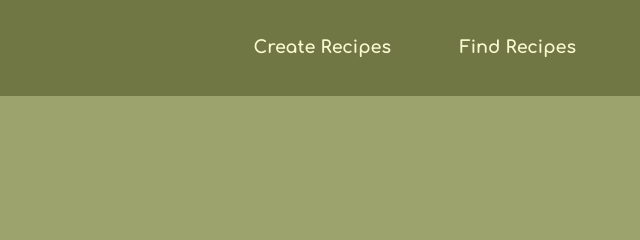
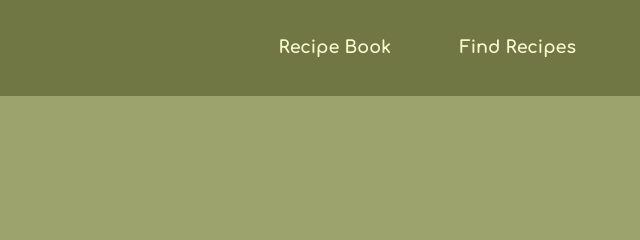
Before and after one commit to sdrew712/recipize, a website: page client/find-recipes.html in a window 1280 px wide. Shown: the top 240 px of the page, 640-1280 px from the left. Drawn offline with Linux system fonts and the light colour scheme.

Commit message:
updated readme, navbar text

```diff
--- a/client/find-recipes.html
+++ b/client/find-recipes.html
@@ -15,7 +15,7 @@
   <nav>
     <a href="./index.html" class="site-title">Recipize</a>
     <div class="nav-container">
-      <a href="./recipe-book.html" class="nav-link">Create Recipes</a>
+      <a href="./recipe-book.html" class="nav-link">Recipe Book</a>
       <a href="./find-recipes.html" class="nav-link">Find Recipes</a>
     </div>
   </nav>
```
Also changed, not shown: client/index.html (+1 -1 lines), client/recipe-book.html (+1 -1 lines), README.md.
